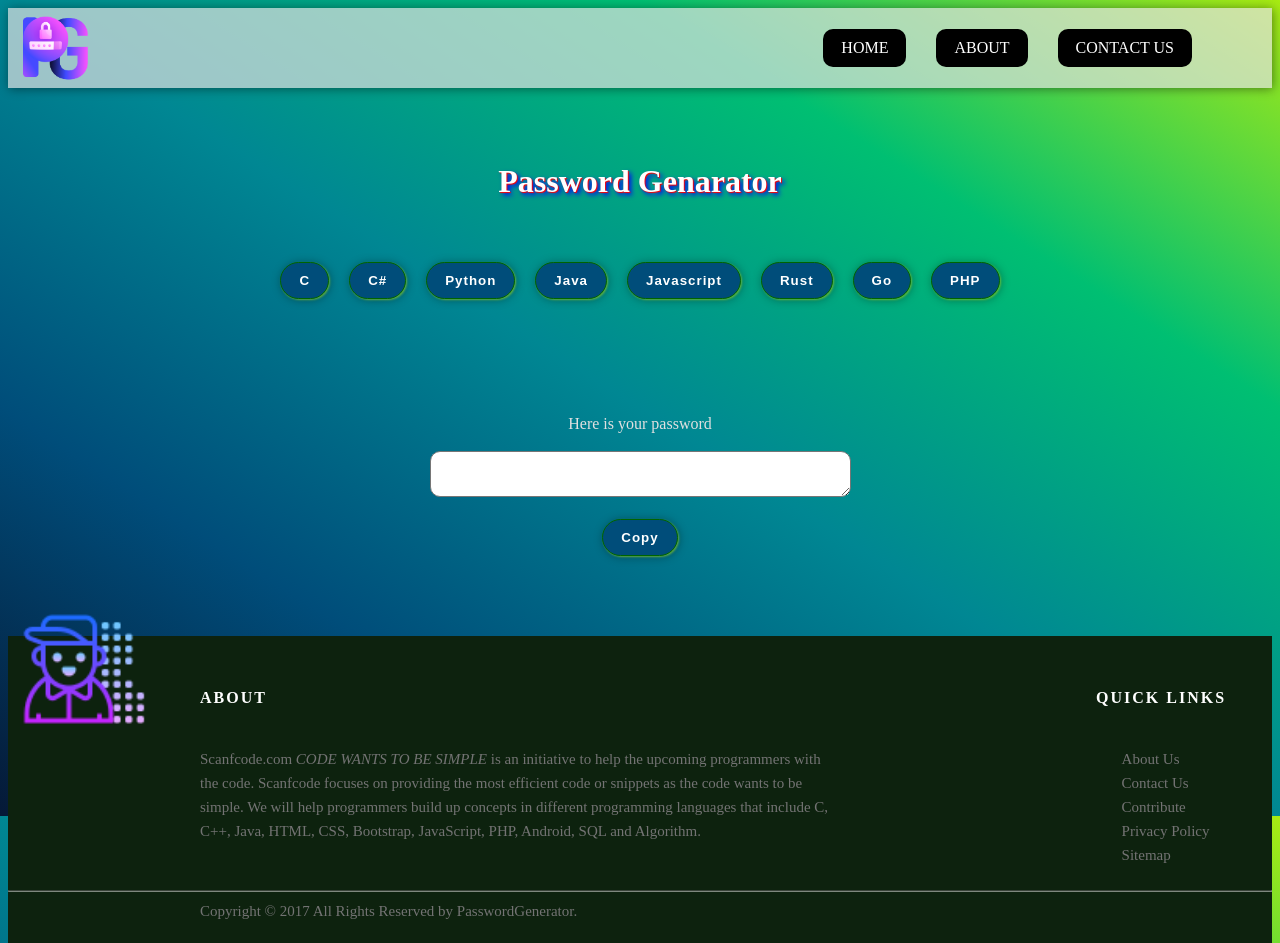
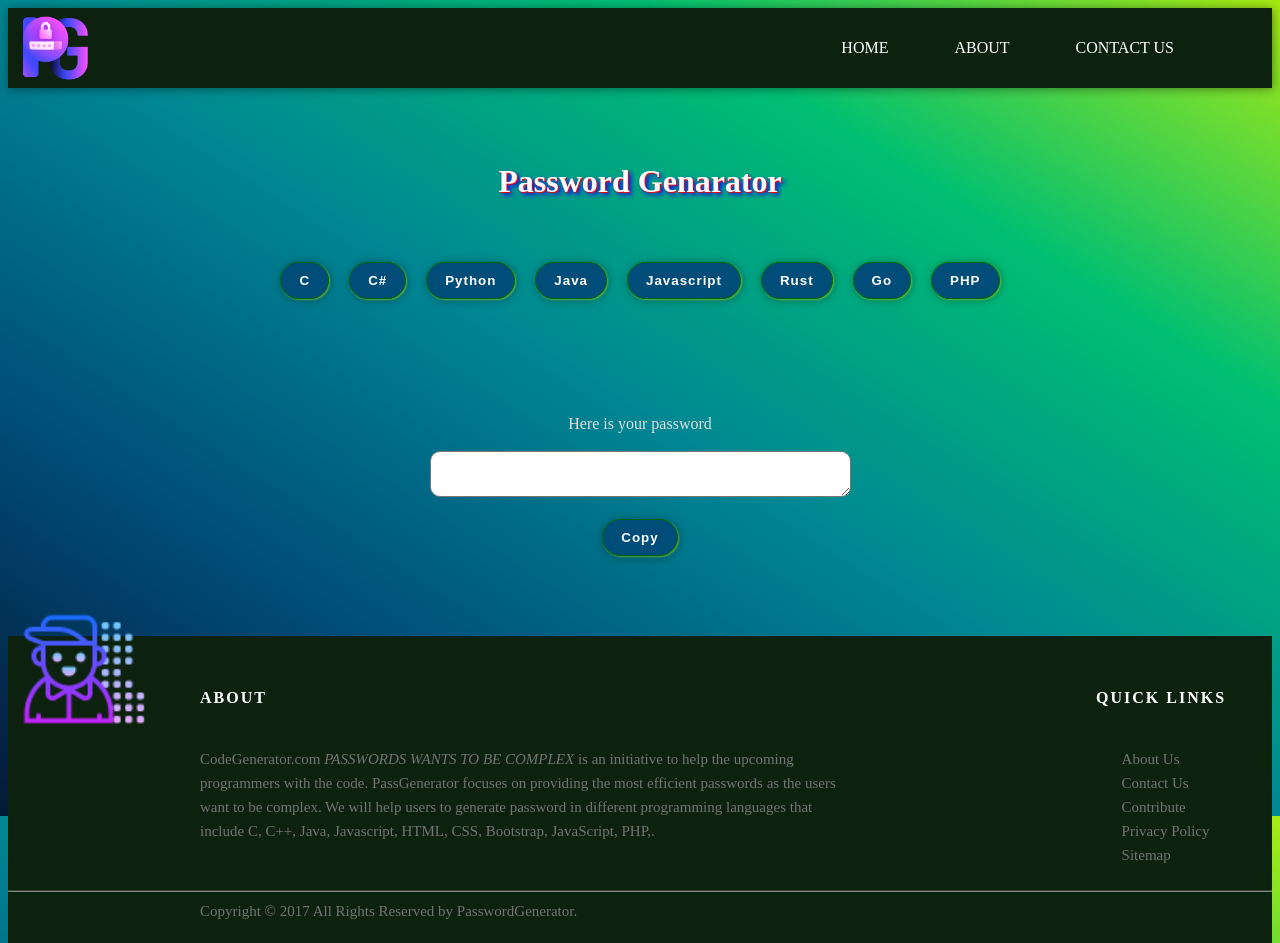
Before and after one commit to this8/password-generators, a plain HTML site: page index.html in a window 1280 px wide. Drawn offline with Linux system fonts and the light colour scheme.

Commit message:
Homepage
Edit colors and align items

```diff
--- a/index.html
+++ b/index.html
@@ -196,7 +196,7 @@
 
 
         .navbar {
-            background-color: rgba(228, 227, 227, 0.692);
+            background-color:#0d220e;
             margin: 0;
             position:sticky;
             color: rgb(0, 0, 0);
@@ -238,7 +238,6 @@
         }
         a{
             text-decoration: none;
-            background-color: rgb(0, 0, 0);
             color: white;
             padding: 10px 18px;
             border-radius: 10px;
@@ -317,7 +316,7 @@
           <div class="row">
             <div class="about">
               <h6>About</h6>
-              <p class="text-justify">Scanfcode.com <i>CODE WANTS TO BE SIMPLE </i> is an initiative  to help the upcoming programmers with the code. Scanfcode focuses on providing the most efficient code or snippets as the code wants to be simple. We will help programmers build up concepts in different programming languages that include C, C++, Java, HTML, CSS, Bootstrap, JavaScript, PHP, Android, SQL and Algorithm.</p>
+              <p class="text-justify">CodeGenerator.com <i>PASSWORDS WANTS TO BE COMPLEX </i> is an initiative  to help the upcoming programmers with the code. PassGenerator focuses on providing the most efficient passwords as the users want to be complex. We will help users to generate password in different programming languages that include C, C++, Java, Javascript, HTML, CSS, Bootstrap, JavaScript, PHP,.</p>
             </div>
 
             <div class="quicklinks">
```
